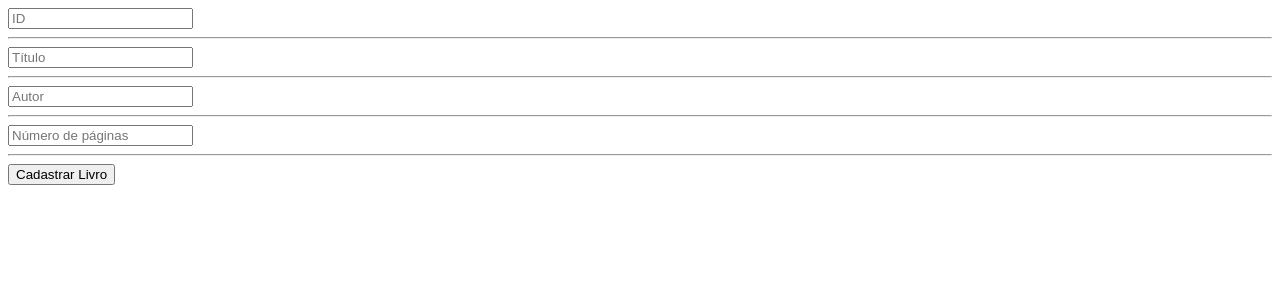
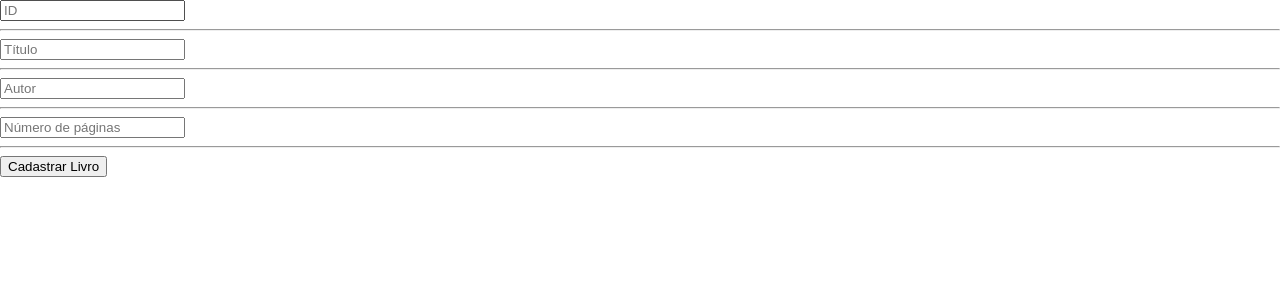
Before and after one commit to DanielScabar/projeto-lp2-t1, an Angular app: page / in a window 1280 px wide. Shown: the top 300 px of the page. Built offline with nearby package versions, Linux system fonts and the light colour scheme.

Commit message:
Angular Material importado

```diff
--- a/angular.json
+++ b/angular.json
@@ -23,6 +23,7 @@
               "src/assets"
             ],
             "styles": [
+              "./node_modules/@angular/material/prebuilt-themes/indigo-pink.css",
               "src/styles.css"
             ],
             "scripts": []
@@ -90,6 +91,7 @@
               "src/assets"
             ],
             "styles": [
+              "./node_modules/@angular/material/prebuilt-themes/indigo-pink.css",
               "src/styles.css"
             ],
             "scripts": []
--- a/package.json
+++ b/package.json
@@ -11,10 +11,12 @@
   "private": true,
   "dependencies": {
     "@angular/animations": "^14.0.0",
+    "@angular/cdk": "^14.1.0",
     "@angular/common": "^14.0.0",
     "@angular/compiler": "^14.0.0",
     "@angular/core": "^14.0.0",
     "@angular/forms": "^14.0.0",
+    "@angular/material": "^14.1.0",
     "@angular/platform-browser": "^14.0.0",
     "@angular/platform-browser-dynamic": "^14.0.0",
     "@angular/router": "^14.0.0",
--- a/src/app/app.module.ts
+++ b/src/app/app.module.ts
@@ -4,6 +4,7 @@
 import { AppComponent } from './app.component';
 import { LivrosCadastroComponent } from './livros/livros-cadastro/livros-cadastro.component';
 import { FormsModule } from '@angular/forms';
+import { BrowserAnimationsModule } from '@angular/platform-browser/animations';
 
 @NgModule({
   declarations: [
@@ -12,7 +13,8 @@
   ],
   imports: [
     BrowserModule,
-    FormsModule
+    FormsModule,
+    BrowserAnimationsModule
   ],
   providers: [],
   bootstrap: [AppComponent]
--- a/src/index.html
+++ b/src/index.html
@@ -6,6 +6,9 @@
   <base href="/">
   <meta name="viewport" content="width=device-width, initial-scale=1">
   <link rel="icon" type="image/x-icon" href="favicon.ico">
+  <link rel="preconnect" href="https://fonts.gstatic.com">
+  <link href="https://fonts.googleapis.com/css2?family=Roboto:wght@300;400;500&display=swap" rel="stylesheet">
+  <link href="https://fonts.googleapis.com/icon?family=Material+Icons" rel="stylesheet">
 </head>
 <body>
   <app-root></app-root>
--- a/src/styles.css
+++ b/src/styles.css
@@ -1 +1,4 @@
 /* You can add global styles to this file, and also import other style files */
+
+html, body { height: 100%; }
+body { margin: 0; font-family: Roboto, "Helvetica Neue", sans-serif; }
```
Also changed, not shown: 1 other file (tests, documents, lock files or other folders).
